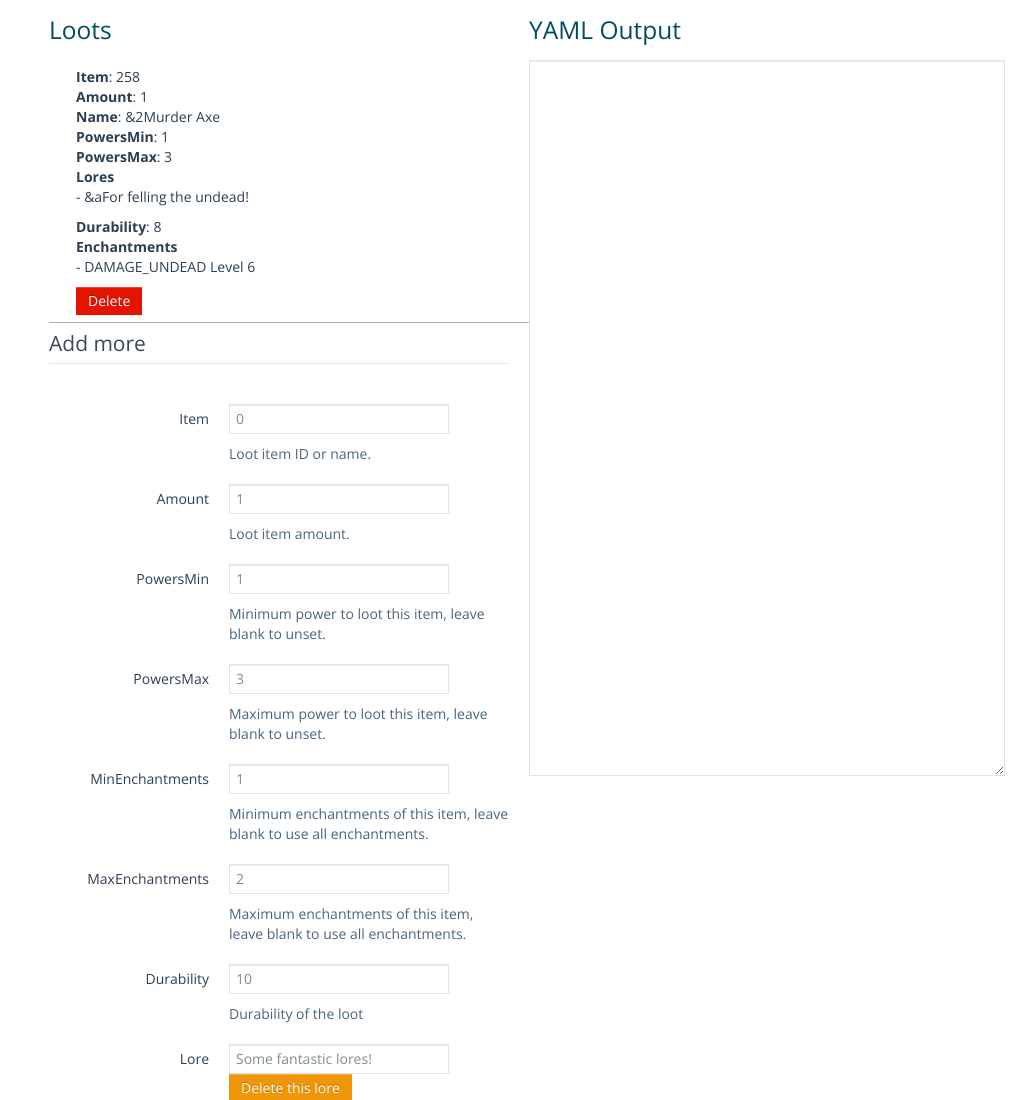
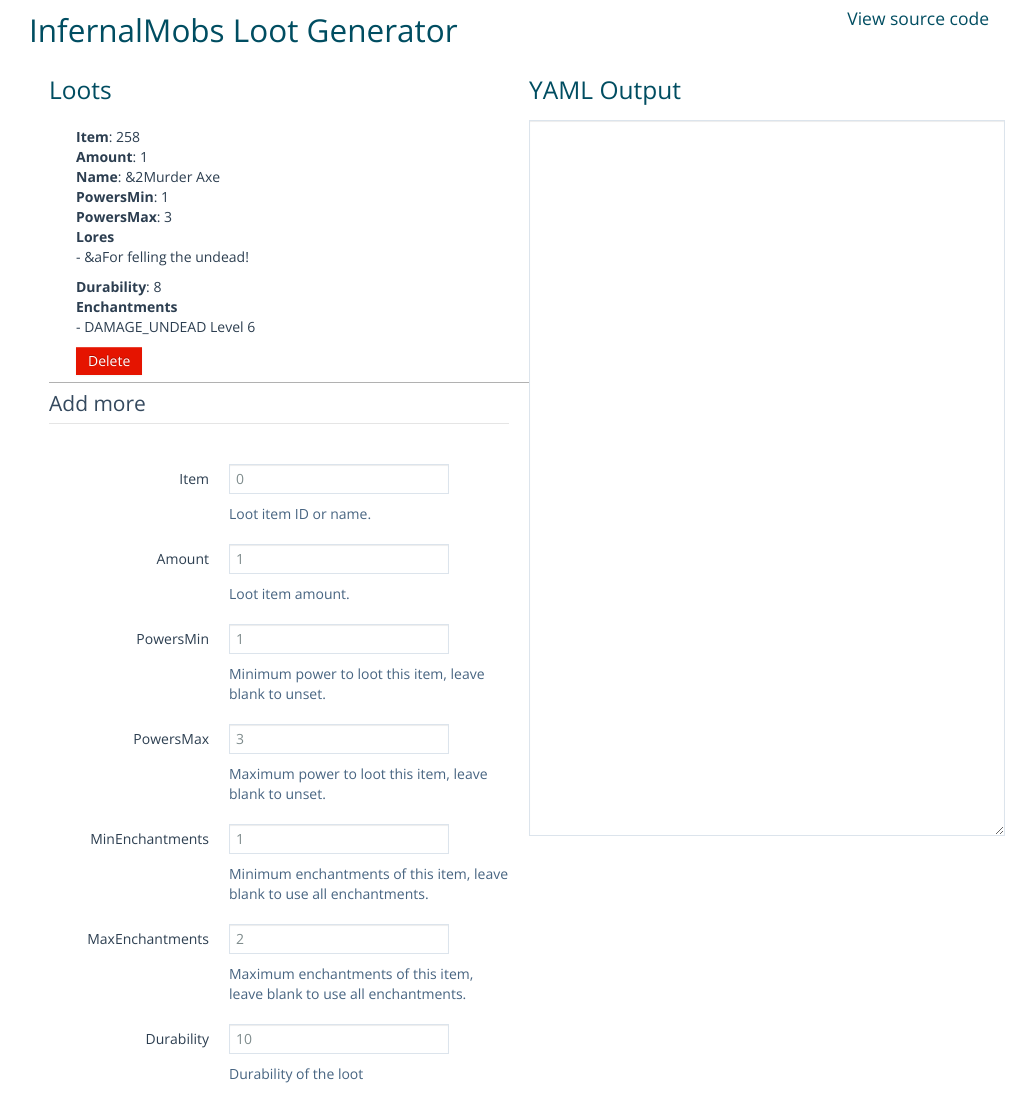
Before and after one commit to phoenixlzx/lootGen, a plain HTML site: page index.html in a window 1280 px wide. Shown: the top 1100 px of the page, without its empty margins (121-1157 px from the left). Drawn offline with nearby package versions, Linux system fonts and the light colour scheme.

Commit message:
Okay, added header.

```diff
--- a/index.html
+++ b/index.html
@@ -22,6 +22,9 @@
 <![endif]-->
 
 <div class="container" ng-controller="lootController">
+    <div class="row">
+        <h2>InfernalMobs Loot Generator <small class="pull-right"><a href="https://github.com/phoenixlzx/lootGen">View source code</a></small></h2>
+    </div>
     <div class="row">
         <div class="span6">
             <h3>Loots</h3>
```
